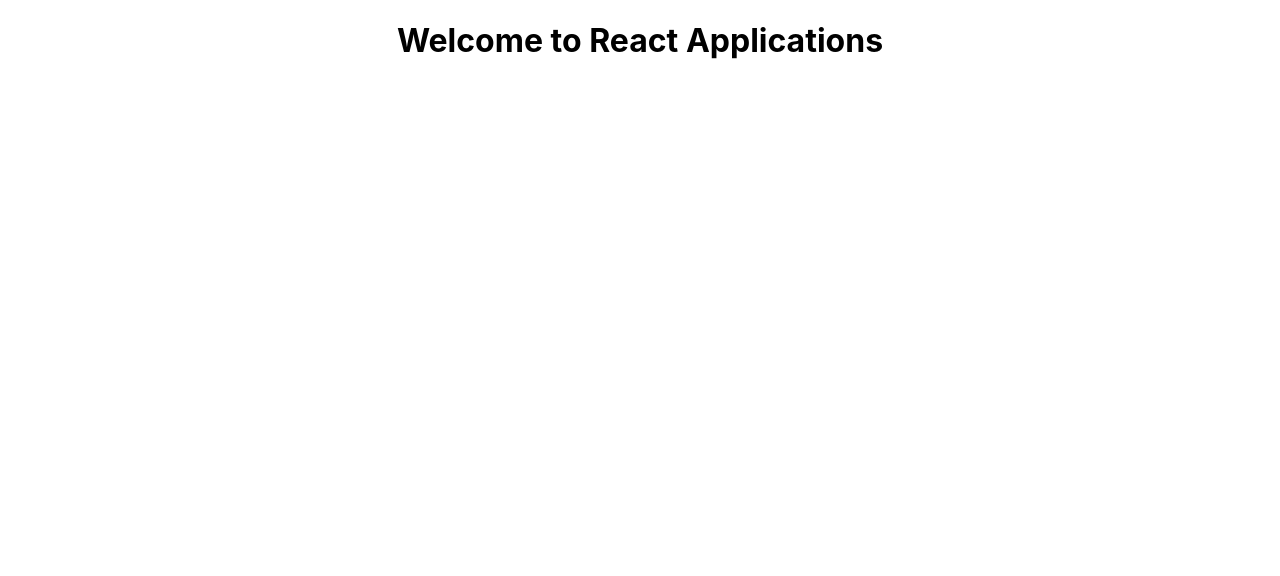
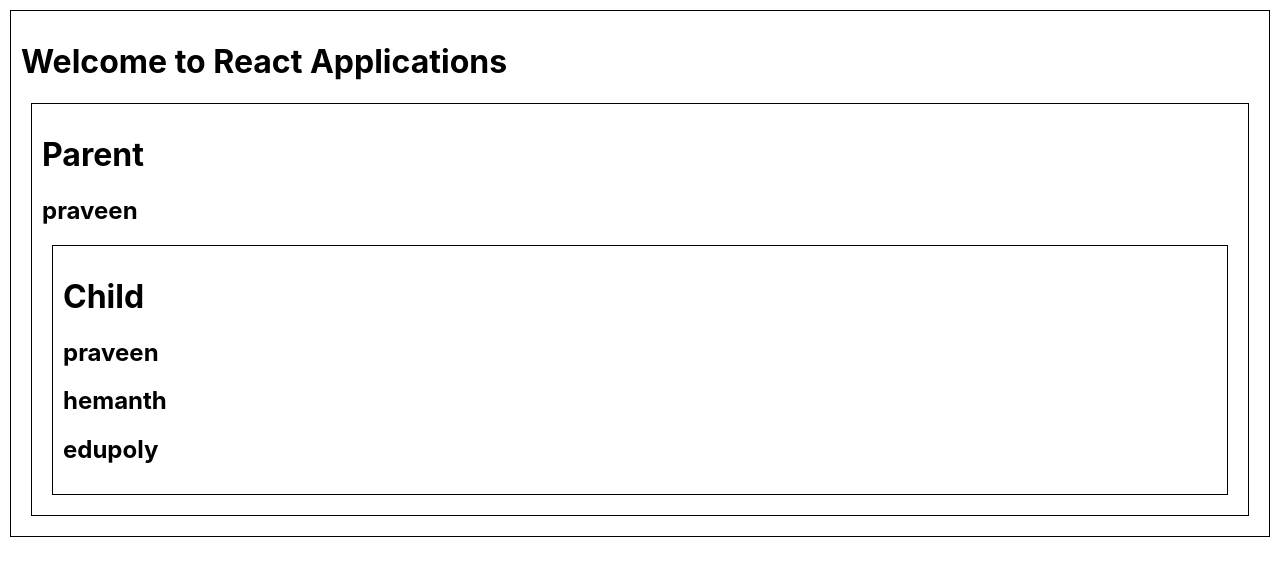
Before and after one commit to edupoly/rb15, a React (Create React App) app: page / in a window 1280 px wide. Shown: the top 576 px of the page. Built offline with nearby package versions, Linux system fonts and the light colour scheme.

Commit message:
compoent communication using props

```diff
--- a/src/App.js
+++ b/src/App.js
@@ -1,10 +1,14 @@
-import logo from './logo.svg';
+import React  from 'react';
+
 import './App.css';
+import Parent from './Parent';
 
 function App() {
+  const [p,setp] = React.useState("edupoly")
   return (
-    <div className="App">
+    <div className="betterview">
       <h1>Welcome to React Applications</h1>
+      <Parent j={p}></Parent>
     </div>
   );
 }
--- /dev/null
+++ b/src/Child.jsx
@@ -0,0 +1,13 @@
+import React from 'react'
+
+export default function Child(props) {
+  console.log(props)
+  return (
+    <div className='betterview'>
+      <h1>Child</h1>
+      <h2>{props.x}</h2>
+      <h2>{props.y}</h2>
+      <h2>{props.h}</h2>
+    </div>
+  )
+}
--- /dev/null
+++ b/src/Parent.jsx
@@ -0,0 +1,14 @@
+import React from 'react'
+import Child from './Child'
+
+export default function Parent(props) {
+    const [first, setfirst] = React.useState('praveen')
+  return (
+    <div className='betterview'>
+
+        <h1>Parent</h1>
+        <h2>{first}</h2>
+        <Child x={first} y={"hemanth"} h={props.j}></Child>
+    </div>
+  )
+}
--- a/src/index.js
+++ b/src/index.js
@@ -6,9 +6,9 @@ import reportWebVitals from './reportWebVitals';
 
 const root = ReactDOM.createRoot(document.getElementById('root'));
 root.render(
-  <React.StrictMode>
+
     <App />
-  </React.StrictMode>
+
 );
 
 // If you want to start measuring performance in your app, pass a function
```
